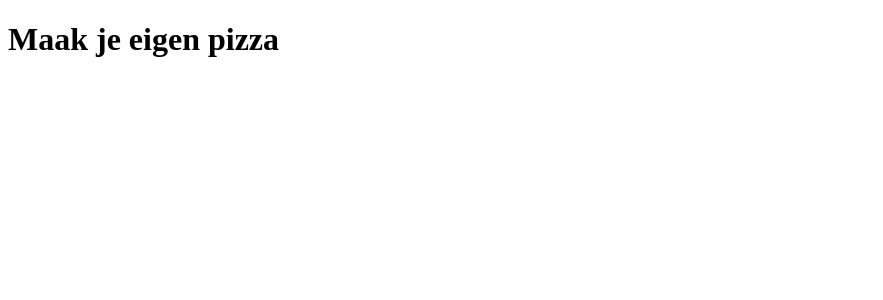
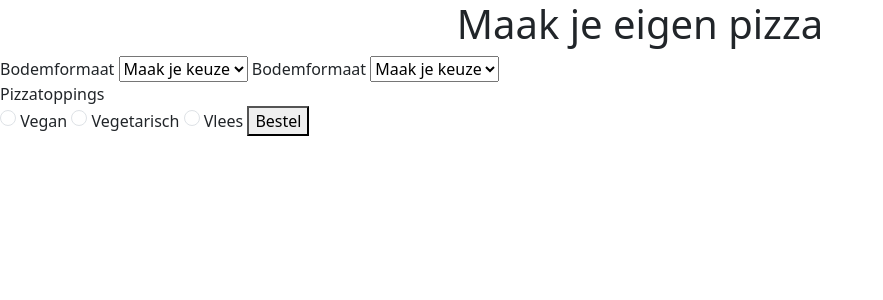
Before and after one commit to MbouRowin/crud-php-pdo-opdracht02-336515, a PHP site: page / in a window 1280 px wide. Shown: the top 300 px of the page, without its empty margins (0-883 px from the left). Run offline with PHP 8.4, Linux system fonts and the light colour scheme.

Commit message:
Add form

```diff
--- a/index.php
+++ b/index.php
@@ -7,10 +7,44 @@
     <meta charset="utf-8">
     <meta name="viewport" content="width=device-width, initial-scale=1">
     <title>Maak je eigen pizza</title>
+    <link href="https://cdn.jsdelivr.net/npm/bootstrap@5.3.0-alpha1/dist/css/bootstrap.min.css" rel="stylesheet" integrity="sha384-GLhlTQ8iRABdZLl6O3oVMWSktQOp6b7In1Zl3/Jr59b6EGGoI1aFkw7cmDA6j6gD" crossorigin="anonymous">
 </head>
 
 <body>
-    <h1>Maak je eigen pizza</h1>
+    <h1 class="text-center">Maak je eigen pizza</h1>
+
+    <form method="post">
+        <label for="bodemformaat">Bodemformaat</label>
+
+        <select name="bodemformaat" id="bodemformaat">
+            <option>Maak je keuze</option>
+            <option value="25">25 cm</option>
+            <option value="30">30 cm</option>
+        </select>
+
+        <label for="bodemformaat">Bodemformaat</label>
+
+        <select name="bodemformaat" id="bodemformaat">
+            <option>Maak je keuze</option>
+            <option value="25">25 cm</option>
+            <option value="30">30 cm</option>
+        </select>
+
+        <div>Pizzatoppings</div>
+
+        <input class="form-check-input" type="radio" name="pizzatoppings" id="vegan">
+        <label class="form-check-label" for="vegan"> Vegan</label>
+
+        <input class="form-check-input" type="radio" name="pizzatoppings" id="vegetarisch">
+        <label class="form-check-label" for="vegetarisch"> Vegetarisch</label>
+
+        <input class="form-check-input" type="radio" name="pizzatoppings" id="vlees">
+        <label class="form-check-label" for="vlees"> Vlees</label>
+
+        <button>Bestel</button>
+    </form>
+
+    <script src="https://cdn.jsdelivr.net/npm/bootstrap@5.3.0-alpha1/dist/js/bootstrap.bundle.min.js" integrity="sha384-w76AqPfDkMBDXo30jS1Sgez6pr3x5MlQ1ZAGC+nuZB+EYdgRZgiwxhTBTkF7CXvN" crossorigin="anonymous"></script>
 </body>
 
 </html>
```
